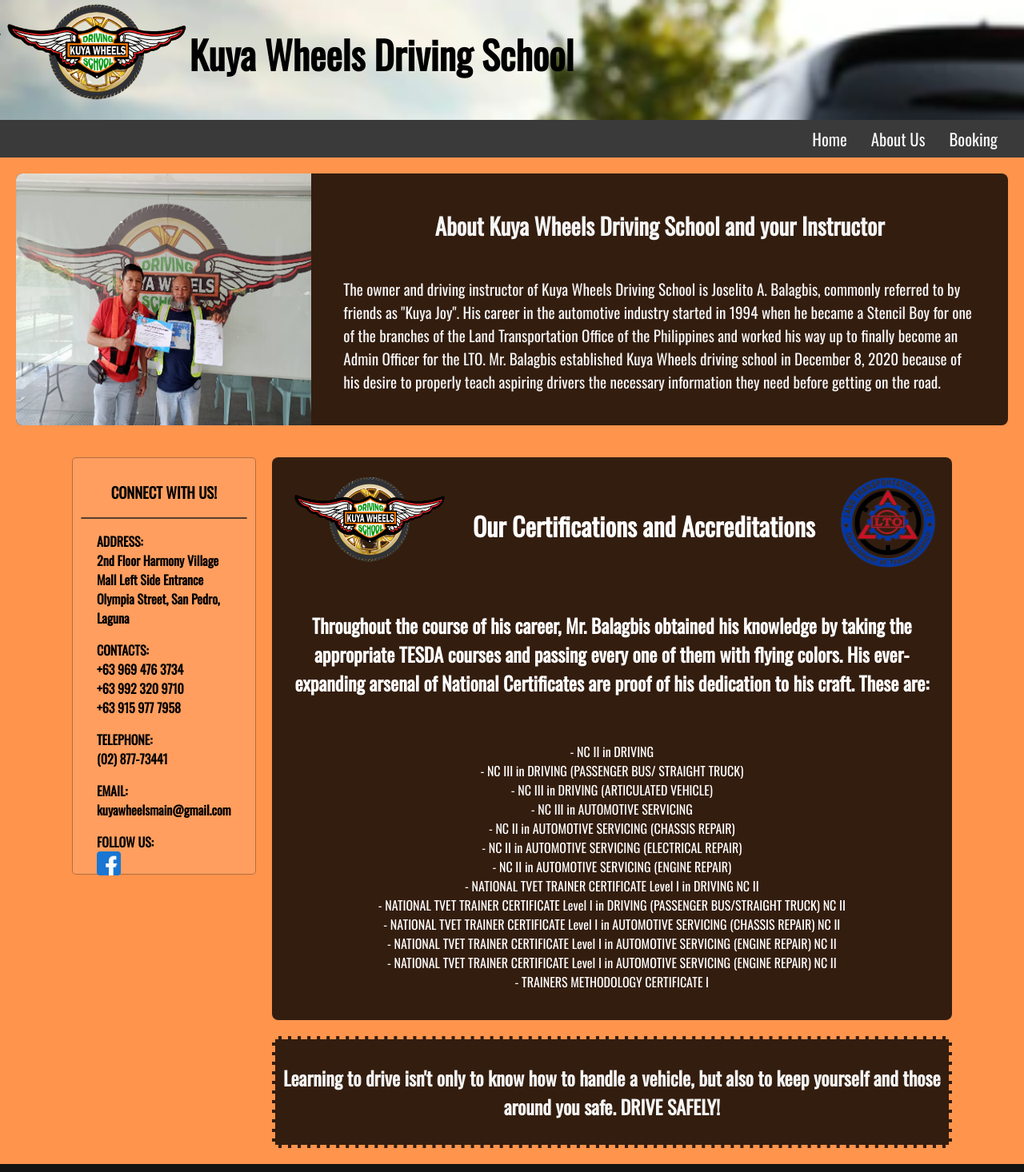
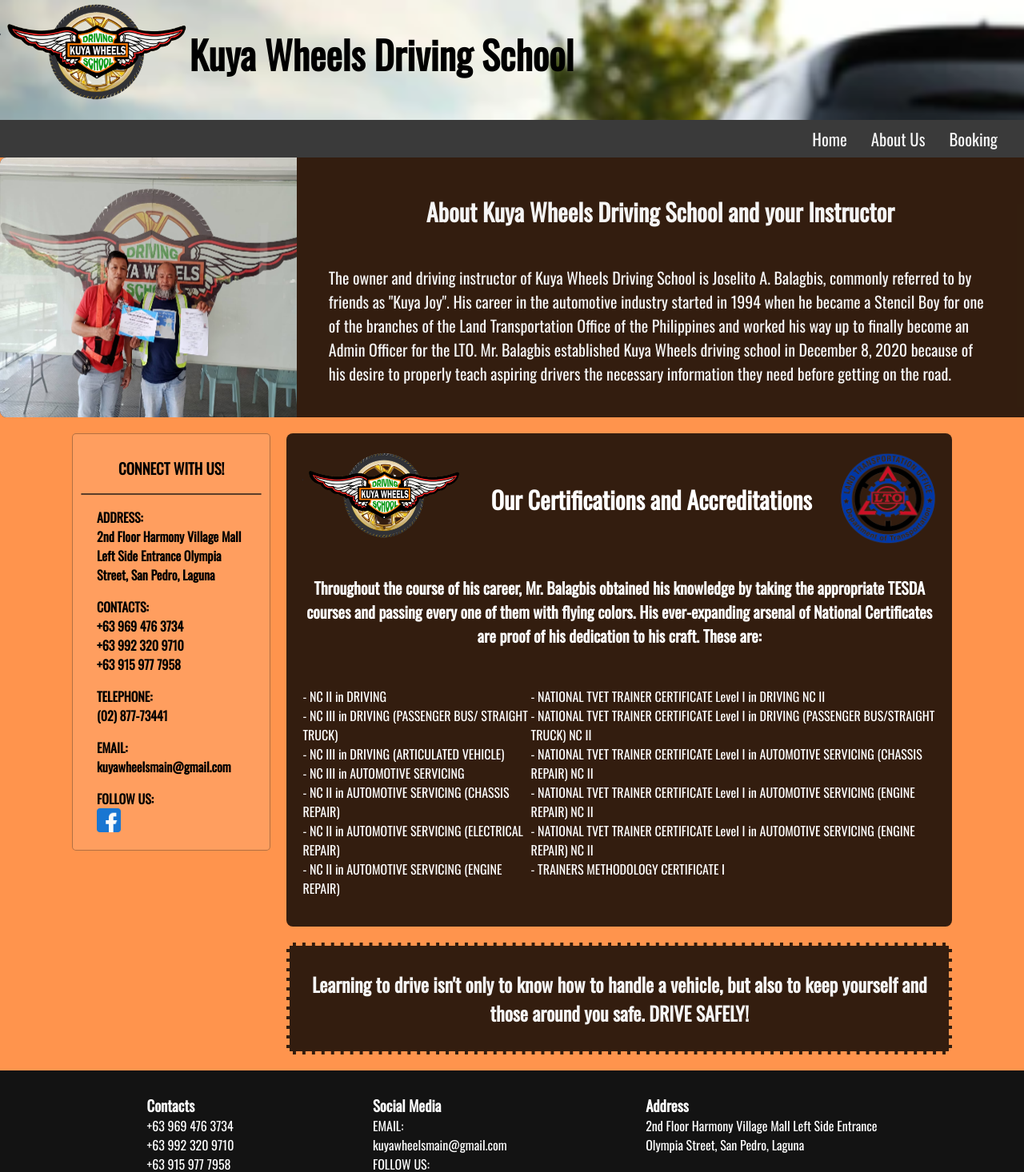
Before and after one commit to dongumayagay/kuya-wheels, a SvelteKit app: page /aboutus in a window 1280 px wide. Shown: the top 1466 px of the page at 80% size. Built offline with nearby package versions, Linux system fonts and the light colour scheme.

Commit message:
minor css change

```diff
--- a/src/routes/(customer-side)/aboutus/+page.svelte
+++ b/src/routes/(customer-side)/aboutus/+page.svelte
@@ -55,13 +55,32 @@
 				and passing every one of them with flying colors. His ever-expanding arsenal of National Certificates are proof of his
 				dedication to his craft. These are:
 			</h5>
-			<p>
+			<!-- <p>
 				- NC II in DRIVING<br>- NC III in DRIVING (PASSENGER BUS/ STRAIGHT TRUCK)<br>
 				- NC III in DRIVING (ARTICULATED VEHICLE)<br>- NC III in AUTOMOTIVE SERVICING<br>- NC II in AUTOMOTIVE SERVICING (CHASSIS REPAIR)<br>
-				- NC II in AUTOMOTIVE SERVICING (ELECTRICAL REPAIR)<br>- NC II in AUTOMOTIVE SERVICING (ENGINE REPAIR)<br>- NATIONAL TVET TRAINER CERTIFICATE Level I in DRIVING NC II<br>
+				- NC II in AUTOMOTIVE SERVICING (ELECTRICAL REPAIR)<br>- NC II in AUTOMOTIVE SERVICING (ENGINE REPAIR)
+				<br>- NATIONAL TVET TRAINER CERTIFICATE Level I in DRIVING NC II<br>
 				- NATIONAL TVET TRAINER CERTIFICATE Level I in DRIVING (PASSENGER BUS/STRAIGHT TRUCK) NC II<br>- NATIONAL TVET TRAINER CERTIFICATE Level I in AUTOMOTIVE SERVICING (CHASSIS REPAIR) NC II<br>- NATIONAL TVET TRAINER CERTIFICATE Level I in AUTOMOTIVE SERVICING (ENGINE REPAIR) NC II<br>
 				- NATIONAL TVET TRAINER CERTIFICATE Level I in AUTOMOTIVE SERVICING (ENGINE REPAIR) NC II<br>- TRAINERS METHODOLOGY CERTIFICATE I
-			</p>
+			</p> -->
+			<div style="display: flex;justify-content:space-between;text-align:left;">
+				<p>
+					- NC II in DRIVING<br>- NC III in DRIVING (PASSENGER BUS/ STRAIGHT TRUCK)<br>
+					- NC III in DRIVING (ARTICULATED VEHICLE)<br>
+					- NC III in AUTOMOTIVE SERVICING<br>
+					- NC II in AUTOMOTIVE SERVICING (CHASSIS REPAIR)<br>
+					- NC II in AUTOMOTIVE SERVICING (ELECTRICAL REPAIR)<br>
+					- NC II in AUTOMOTIVE SERVICING (ENGINE REPAIR)
+				</p>
+				<p>
+					- NATIONAL TVET TRAINER CERTIFICATE Level I in DRIVING NC II<br>
+					- NATIONAL TVET TRAINER CERTIFICATE Level I in DRIVING (PASSENGER BUS/STRAIGHT TRUCK) NC II<br>
+					- NATIONAL TVET TRAINER CERTIFICATE Level I in AUTOMOTIVE SERVICING (CHASSIS REPAIR) NC II<br>
+					- NATIONAL TVET TRAINER CERTIFICATE Level I in AUTOMOTIVE SERVICING (ENGINE REPAIR) NC II<br>
+					- NATIONAL TVET TRAINER CERTIFICATE Level I in AUTOMOTIVE SERVICING (ENGINE REPAIR) NC II<br>
+					- TRAINERS METHODOLOGY CERTIFICATE I
+				</p>
+			</div>
 		</div>
 		<div id="reminderMess">
 			<h2>Learning to drive isn't only to know how to handle a vehicle, but also to keep yourself and those around you safe. DRIVE SAFELY!</h2>
@@ -77,8 +96,6 @@
 		height: 95%;
 	}
 	#profileForm {
-		border-radius: 10px;
-		margin: 20px;
 		display: flex;
 		flex-direction: row;
 	}
@@ -88,10 +105,10 @@
 	}
 	#profileInfo{
 		color: whitesmoke;
-		font-size: 1.2em;
+		font-size: 20px;
 
-		border-top-right-radius: 8px;
-		border-bottom-right-radius: 8px;
+		/* border-top-right-radius: 8px;
+		border-bottom-right-radius: 8px; */
 
 		display: flex;
 		flex-direction: column;
@@ -148,17 +165,16 @@
 	}
 	h2{
 		text-align: center;
-		font-size: 1.5em;
 	}
 	h3{
 		text-align: center;
 	}
 	h4{
 		text-align: center;
-		font-size: 2em;
+		font-size: 30px;
 	}
 	h5{
-		font-size: 1.5em;
+		font-size: 20px;
 	}
 	hr {
 		border: 1px solid rgba(20, 20, 20, 0.7);
```
Also changed, not shown: src/routes/(admin-side)/admin/appointments/+page.svelte (+2 -6 lines).
